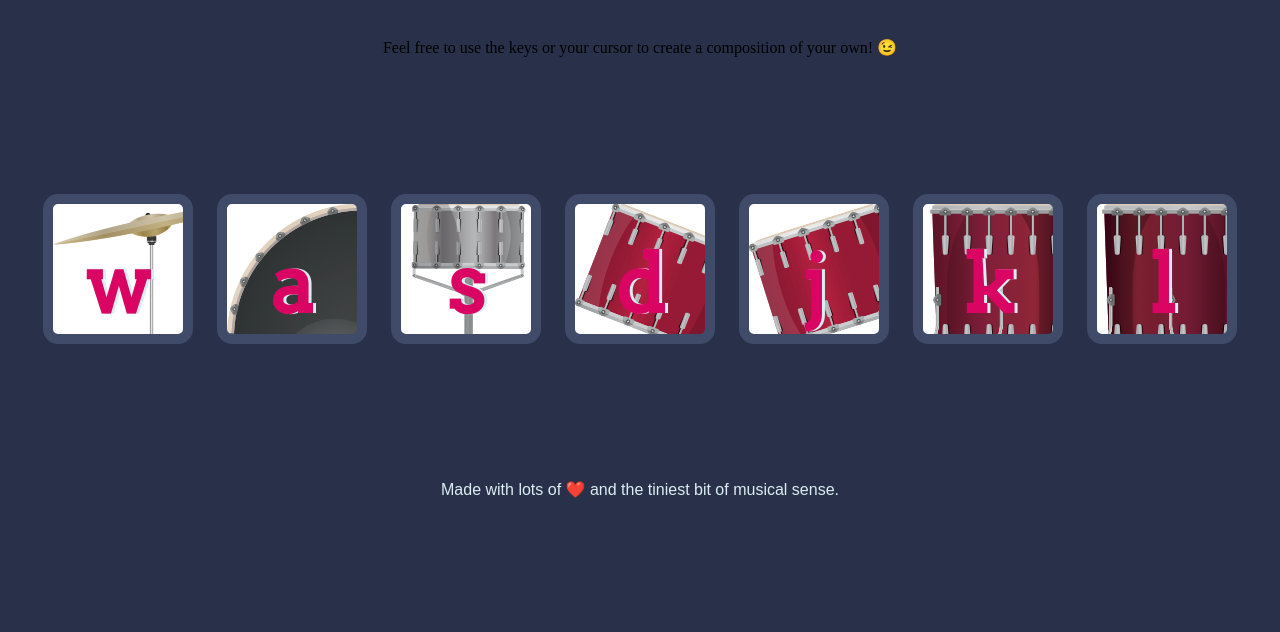
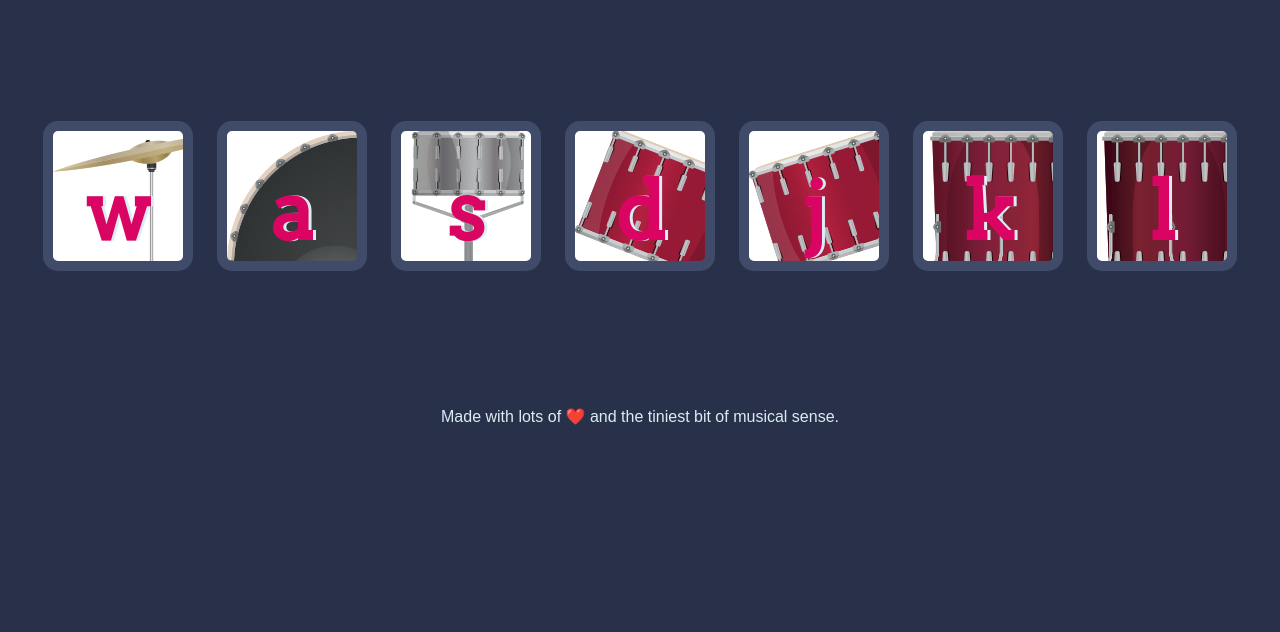
Before and after one commit to Anandarupa-17/js-DrumKit, a plain HTML site: page index.html in a window 1280 px wide. Shown: the part 168-800 px from the top of the page. Drawn offline with Linux system fonts and the light colour scheme; files whose address does not match are found by name.

Commit message:
index.html

```diff
--- a/index.html
+++ b/index.html
@@ -11,7 +11,6 @@
 <body>
 
   <h1 id="title">Drum 🥁 Kit</h1>
-  <p>Feel free to use the keys or your cursor to create a composition of your own! 😉</p>
   <div class="set">
     <button class="w drum">w</button>
     <button class="a drum">a</button>
```
